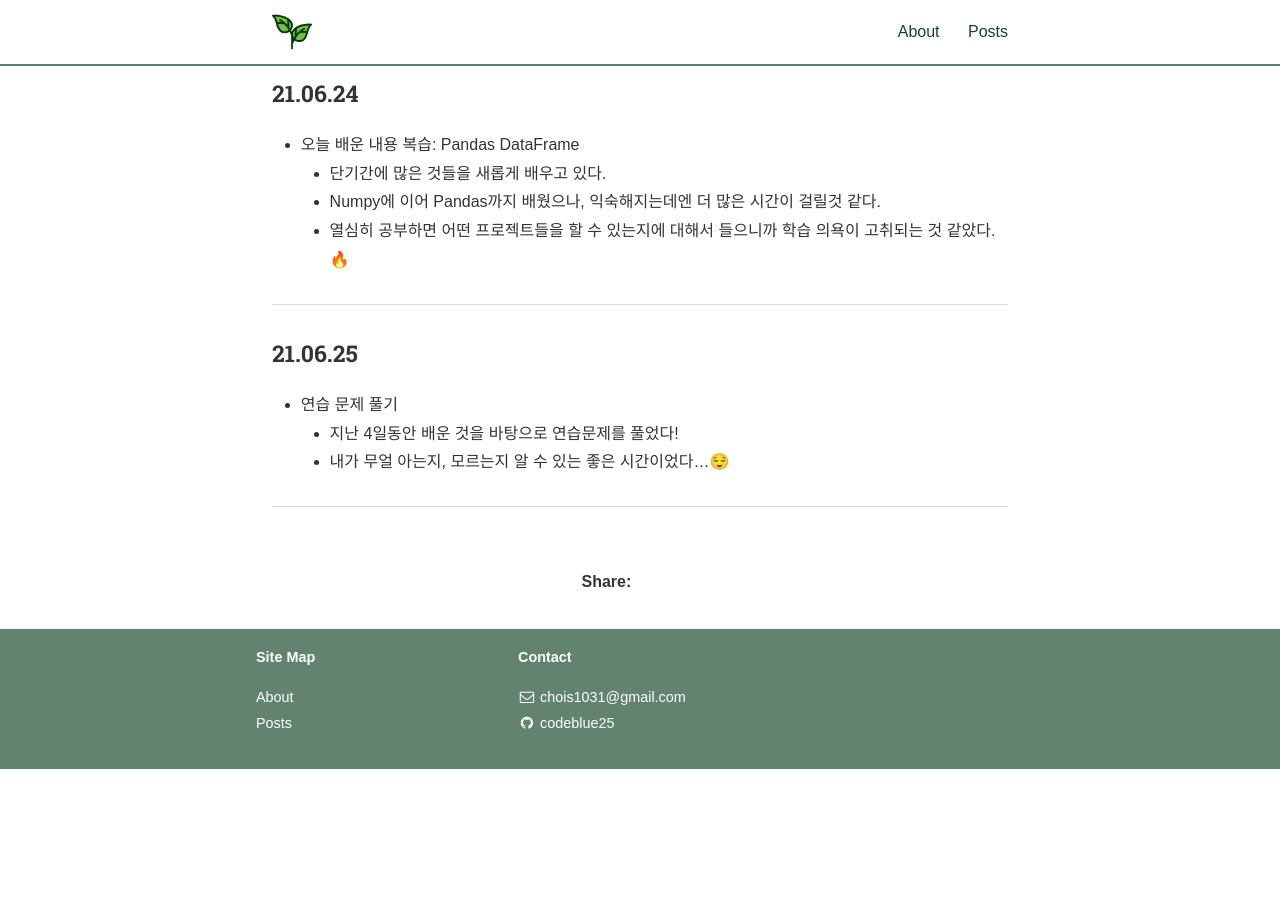
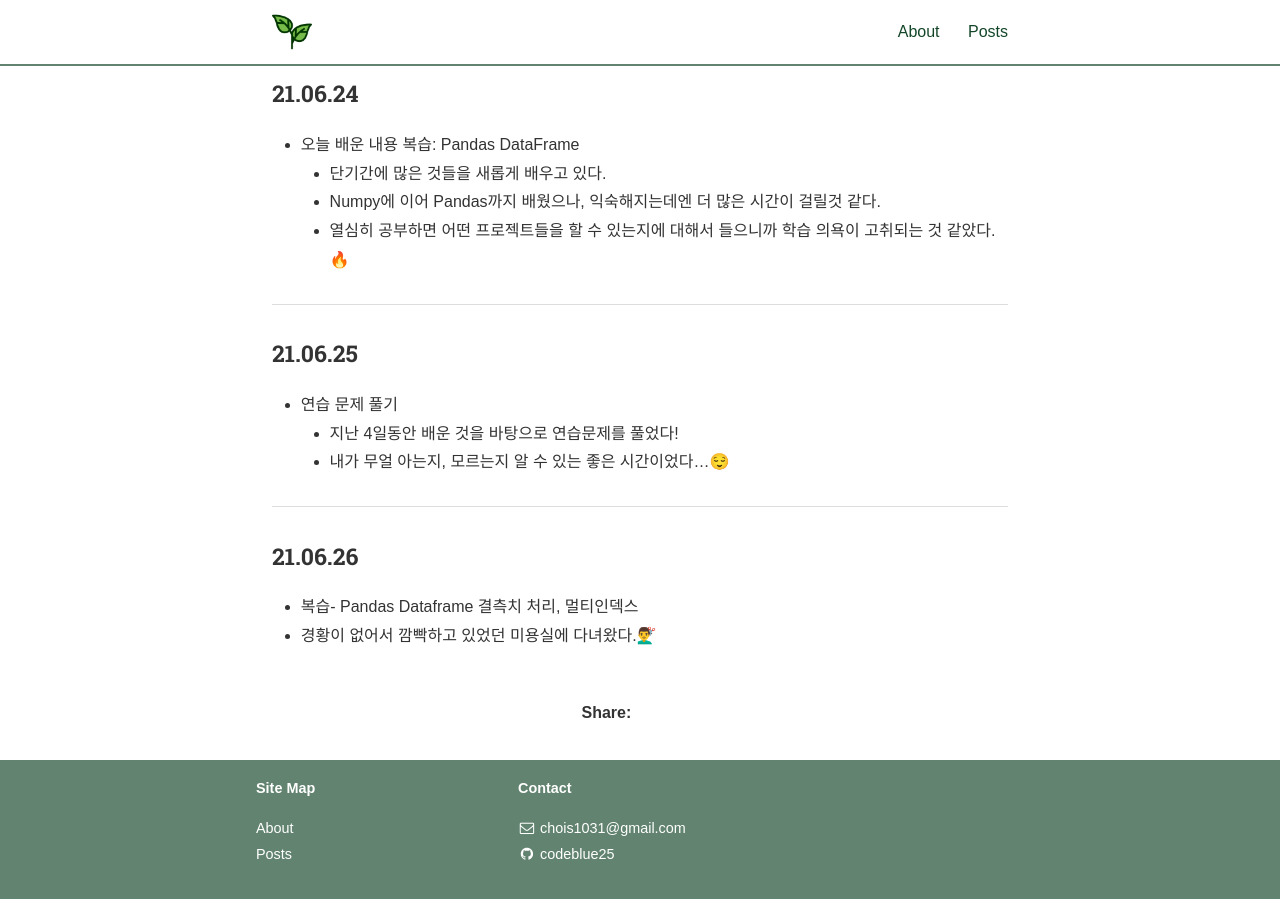
Before and after one commit to codeblue25/codeblue25.github.io, a Jekyll site: the page built from _posts/2021-06-20-0626.md, in a window 1280 px wide and 900 px high, scrolled down 1328 px. Built offline with Jekyll 4.4.1, drawn with Linux system fonts in a browser that asks for light colours; nearby versions of some CDN libraries; some web fonts are replaced; a style sheet for code colours, icons or effects is not loaded; before the commit the page ends 2097 px from its top, so only the background shows below that.

Commit message:
210626 TIL

```diff
--- a/_posts/2021-06-20-0626.md
+++ b/_posts/2021-06-20-0626.md
@@ -60,3 +60,8 @@ categories: TIL
   - 내가 무얼 아는지, 모르는지 알 수 있는 좋은 시간이었다...😌
 
 ---
+
+<h3>21.06.26</h3>
+
+- 복습- Pandas Dataframe 결측치 처리, 멀티인덱스
+- 경황이 없어서 깜빡하고 있었던 미용실에 다녀왔다.💇‍♂️
```
